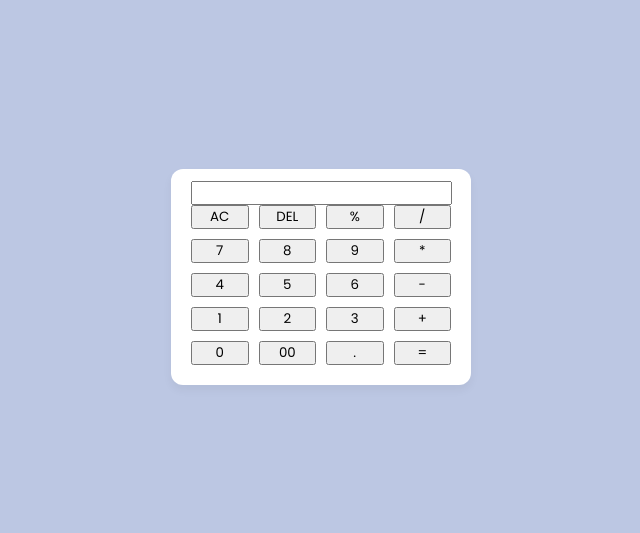
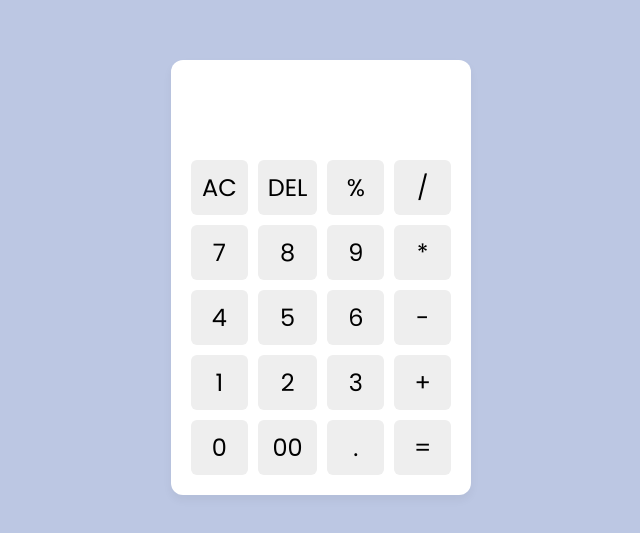
Before and after one commit to remote-webcreation/Calculator, a plain HTML site: page index.html in a window 1280 px wide. Shown: the part 123-656 px from the top of the page, without its empty margins (319-959 px from the left). Drawn offline with Linux system fonts and the light colour scheme.

Commit message:
finished basic css

```diff
--- a/style.css
+++ b/style.css
@@ -23,11 +23,36 @@ body {
     padding: .625rem 1.25rem 1.25rem;
     background-color: #fff;
     box-shadow: 0 5px 10px rgba(0, 0, 0, 0.05);
+    .display {
+        height: 5rem;
+        width: 100%;
+        margin-bottom: .625rem;
+        outline: none;
+        border: none;
+        text-align: right;
+        margin-bottom: .625rem;
+        color: #000e1a;
+        font-size: 2em;
+        pointer-events: none;
+    }
+    .buttons {
+        display: grid;
+        grid-gap: .625rem;
+        grid-template-columns: repeat(4, 1fr);
+        button {
+            padding: .625rem .625rem;
+            border-radius: .375rem;
+            border: none;
+            font-size: 1.5em;
+            cursor: pointer;
+            background-color: #eee;
+            &:hover {
+                background-color: #e9e9e9;
+            }
+            &:active {
+                transform: scale(0.98);
+            }
+        }
+    }
 
 }
-
-.buttons {
-    display: grid;
-    grid-gap: .625rem;
-    grid-template-columns: repeat(4, 1fr);
-}
```
Also changed, not shown: 1 other file.
